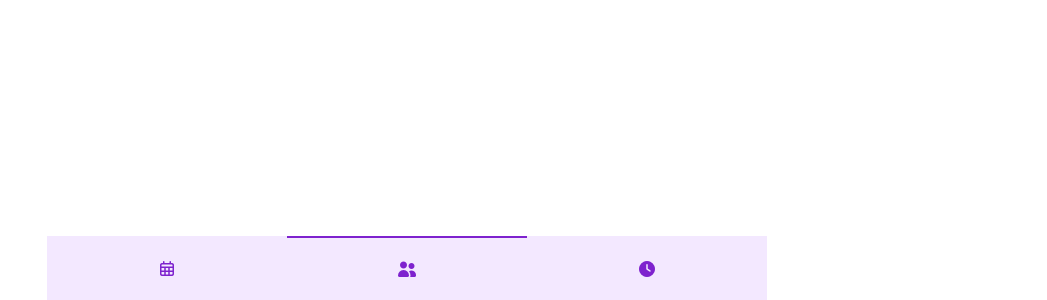
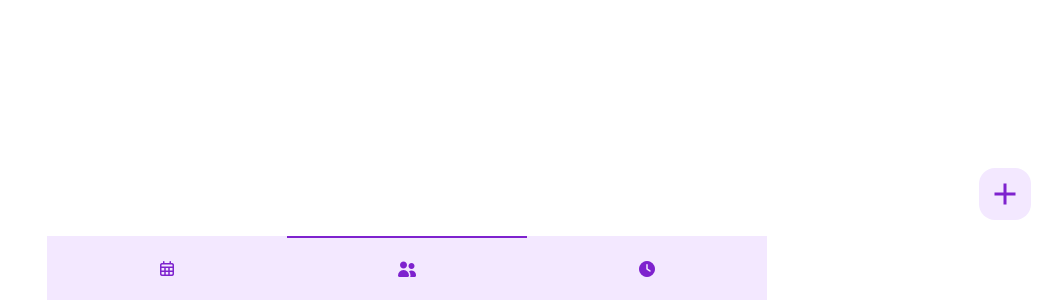
Before and after one commit to babycroc/id311-lets-meek, a SvelteKit app: page /groups in a window 1280 px wide. Shown: the part 500-800 px from the top of the page, without its empty margins (233-1280 px from the left). Built offline with nearby package versions, Linux system fonts and the light colour scheme.

Commit message:
Create add button with icon and style

```diff
--- a/src/app.postcss
+++ b/src/app.postcss
@@ -6,4 +6,18 @@
 :root {
   --purple: #7e22ce;
   --light-purple: #f3e8ff;
+  --hover-purple: #e9d5ff;
 }
+
+.custom-button {
+  display: flex;
+  flex-direction: rox;
+  gap: 8px;
+  border-radius: 16px;
+  padding: 8px;
+  background-color: var(--light-purple);
+}
+.custom-button:hover,
+.custom-button:focus {
+  background-color: var(--hover-purple);
+}
--- /dev/null
+++ b/src/lib/components/AddButton.svelte
@@ -0,0 +1,13 @@
+<script lang="ts">
+  import Button from "./Button.svelte";
+  import AddIcon from "../icons/AddIcon.svelte";
+
+  export let position: string = "";
+  export let onClick: () => void = () => {};
+</script>
+
+<Button {position} {onClick}>
+  <AddIcon size={36} />
+</Button>
+
+<style></style>
--- /dev/null
+++ b/src/lib/components/Button.svelte
@@ -0,0 +1,18 @@
+<script lang="ts">
+  export let position: string;
+  export let onClick: () => void;
+</script>
+
+<button
+  class="custom-button"
+  style:position={position == "bottom" ? "absolute" : "none"}
+  style:right={position == "bottom" ? "16px" : ""}
+  style:bottom={position == "bottom" ? "80px" : ""}
+  on:click={onClick}
+  on:keypress={() => {}}
+>
+  <slot />
+</button>
+
+<style>
+</style>
--- /dev/null
+++ b/src/lib/icons/AddIcon.svelte
@@ -0,0 +1,21 @@
+<script lang="ts">
+  export let color: string = "var(--purple)";
+  export let size: number;
+</script>
+
+<svg
+  width={size}
+  height={size}
+  viewBox="0 0 96 96"
+  fill="none"
+  xmlns="http://www.w3.org/2000/svg"
+>
+  <g clip-path="url(#clip0_95_7)">
+    <path d="M76 52H52V76H44V52H20V44H44V20H52V44H76V52Z" fill={color} />
+  </g>
+  <defs>
+    <clipPath id="clip0_95_7">
+      <rect width="96" height="96" fill="white" />
+    </clipPath>
+  </defs>
+</svg>
--- a/src/routes/groups/+page.svelte
+++ b/src/routes/groups/+page.svelte
@@ -1,11 +1,16 @@
 <script>
+  import AddButton from "../../lib/components/AddButton.svelte";
+
+  const addGroup = () => {
+    console.log("Add Group!");
+  };
 </script>
 
 <svelte:head>
   <title>Groups</title>
 </svelte:head>
 
-<section />
+<AddButton position="bottom" onClick={addGroup} />
 
 <style>
 </style>
--- a/src/routes/meetings/+page.svelte
+++ b/src/routes/meetings/+page.svelte
@@ -1,11 +1,16 @@
 <script>
+  import AddButton from "../../lib/components/AddButton.svelte";
+
+  const addMeeting = () => {
+    console.log("Add Meeting!");
+  };
 </script>
 
 <svelte:head>
   <title>Meetings</title>
 </svelte:head>
 
-<section />
+<AddButton position="bottom" onClick={addMeeting} />
 
 <style>
 </style>
```
